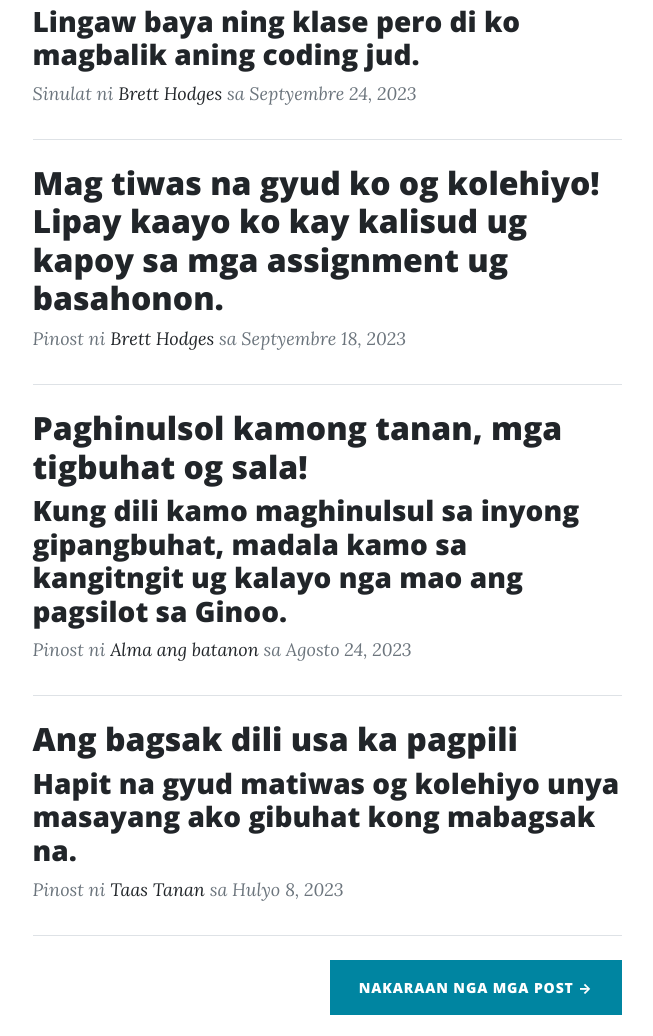
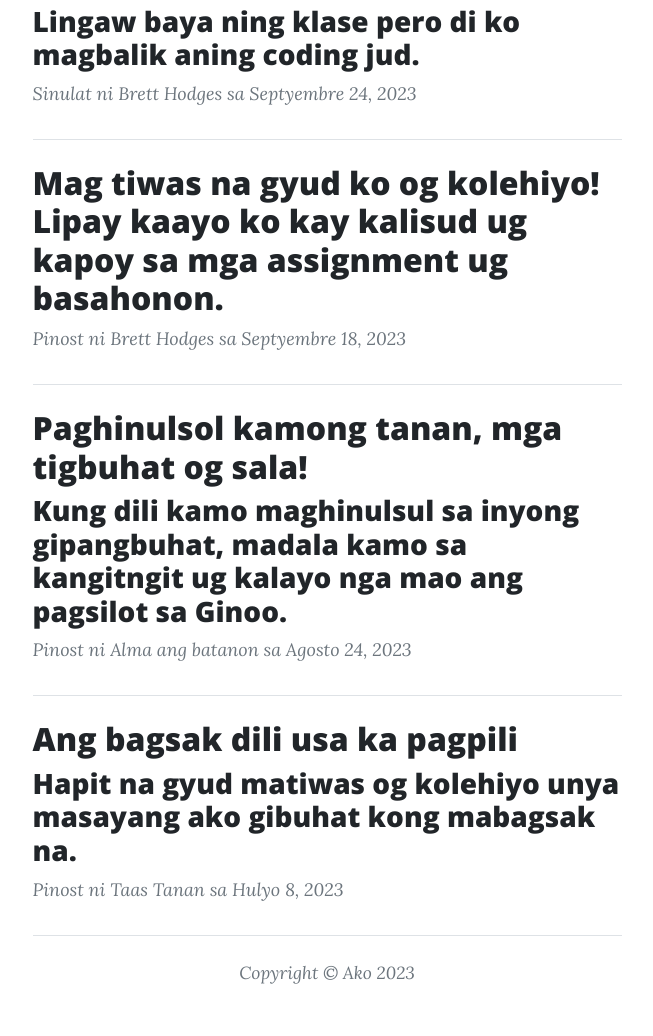
Before and after one commit to taasogilong/is201, a plain HTML site: page index.html in a window 1280 px wide. Shown: the part 699-1735 px from the top of the page, without its empty margins (313-966 px from the left). After the commit the page ends 1685 px from the top, so only its background shows below. Drawn offline with nearby package versions, Linux system fonts and the light colour scheme.

Commit message:
Add files via upload

```diff
--- a/index.html
+++ b/index.html
@@ -57,7 +57,7 @@
                         </a>
                         <p class="post-meta">
                             Sinulat ni
-                            <a href="#!">Brett Hodges</a>
+                            Brett Hodges
                             sa Septyembre 24, 2023
                         </p>
                     </div>
@@ -68,7 +68,7 @@
                         <h2 class="post-title">Mag tiwas na gyud ko og kolehiyo! Lipay kaayo ko kay kalisud ug kapoy sa mga assignment ug basahonon.</h2></a>
                         <p class="post-meta">
                             Pinost ni
-                            <a href="#!">Brett Hodges</a>
+                            Brett Hodges
                             sa Septyembre 18, 2023
                         </p>
                     </div>
@@ -81,7 +81,7 @@
                         </a>
                         <p class="post-meta">
                             Pinost ni
-                            <a href="#!">Alma ang batanon</a>
+                            Alma ang batanon
                             sa Agosto 24, 2023
                         </p>
                     </div>
@@ -94,19 +94,19 @@
                         </a>
                         <p class="post-meta">
                             Pinost ni
-                            <a href="#!">Taas Tanan</a>
+                            Taas Tanan
                             sa Hulyo 8, 2023
                         </p>
                     </div>
                     <!-- Divider-->
                     <hr class="my-4" />
                     <!-- Pager-->
-                    <div class="d-flex justify-content-end mb-4"><a class="btn btn-primary text-uppercase" href="#!">Nakaraan nga mga Post →</a></div>
+
                 </div>
             </div>
         </div>
         <!-- Footer-->
-        <footer class="border-top">
+        <!-- <footer class="border-top">
             <div class="container px-4 px-lg-5">
                 <div class="row gx-4 gx-lg-5 justify-content-center">
                     <div class="col-md-10 col-lg-8 col-xl-7">
@@ -135,7 +135,7 @@
                                     </span>
                                 </a>
                             </li>
-                        </ul>
+                        </ul> -->
                         <div class="small text-center text-muted fst-italic">Copyright &copy; Ako 2023</div>
                     </div>
                 </div>
```
Also changed, not shown: about.html (+2 -2 lines), contact.html (+2 -2 lines).
